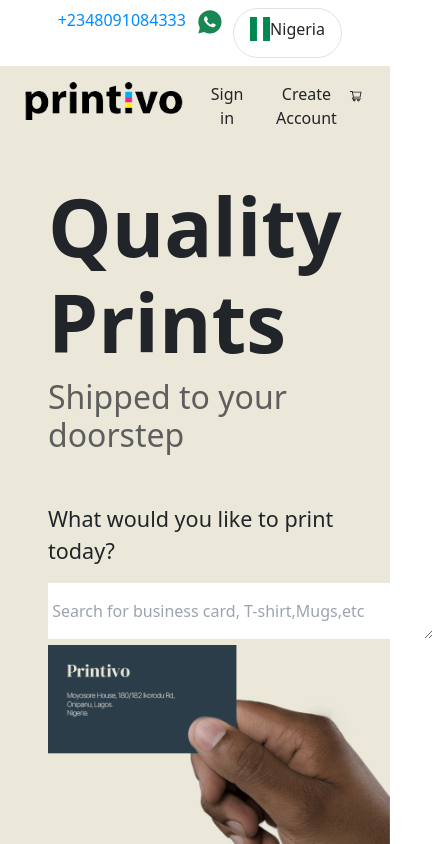
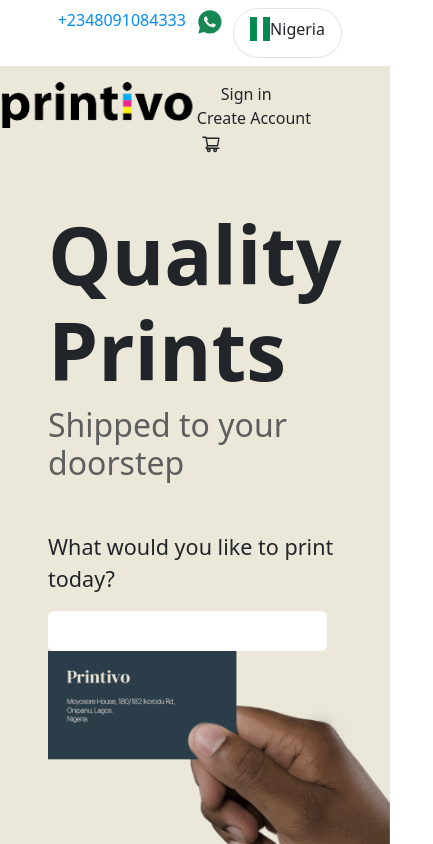
Before and after one commit to olayiwola2288/printvol, a React (Vite) app: page / in a window 390 px wide. Shown: the top 844 px of the page, 433 px wide, since content can reach past the window. Built offline with nearby package versions, Linux system fonts and the light colour scheme.

Commit message:
making some correction in small screen

```diff
--- a/src/App.jsx
+++ b/src/App.jsx
@@ -1,4 +1,4 @@
-import "./App.css";
+import styles from "../src/Hero/Hero.module.css";
 import Hero from "./Hero/Hero";
 import HeroBody from "./Hero/HeroBody";
 import HeroCarosel from "./Hero/HeroCarosel";
@@ -8,14 +8,14 @@
 
 function App() {
   return (
-    <>
+    <div className={styles.body}>
       <NavBar />
       <Hero />
       <HeroBody />
       <HeroCarosel />
       <Card />
       <Custormer />
-    </>
+    </div>
   );
 }
 
--- a/src/Hero/Hero.jsx
+++ b/src/Hero/Hero.jsx
@@ -1,12 +1,13 @@
 import styles from "./Hero.module.css";
+import img from "../../src/assets/printivo-removebg-preview.png";
 import { AiOutlineShoppingCart } from "react-icons/ai";
 function Hero() {
   return (
     <div className={styles.back}>
-      <div className="d-flex justify-content-between mx-4 pt-3">
+      <div className="d-flex justify-content-between mx- pt-3">
         <div>
           <img
-            src="./src/assets/printivo-removebg-preview.png"
+            src={img}
             alt=""
             className="pt-"
           />
@@ -17,7 +18,7 @@
           <p className="d-none d-md-inline-block ">Merch Store</p>
           <p className="d-none d-md-inline-block ">Marketplace</p>
         </div>
-        <div className="d-flex">
+        <div className="lg-d-flex">
           <button className="mx-4 border border-0  bg-transparent">
             Sign in
           </button>
--- a/src/Hero/Hero.module.css
+++ b/src/Hero/Hero.module.css
@@ -18,3 +18,6 @@
 .caro {
   background-color: #f3b1cd;
 }
+.body{
+    overflow-x: hidden;
+}
--- a/src/Hero/HeroBody.jsx
+++ b/src/Hero/HeroBody.jsx
@@ -1,4 +1,5 @@
 import styles from "./Hero.module.css";
+import img from "../../src/assets/Card3_n9kqin.png";
 
 function HeroBody() {
   return (
@@ -12,21 +13,18 @@
             Shipped to your doorstep
           </h4>
           <p className="mt-5 fs-4">What would you like to print today?</p>
-          <textarea
+          {/* <textarea
             name=""
             id=""
             cols="40"
             rows="1"
             placeholder=" Search for business card, T-shirt,Mugs,etc"
             className={` py-3 `}
-          ></textarea>
+          ></textarea> */}
+          <input type="search" className=" py-2 px-4 rounded" />
         </div>
         <div>
-          <img
-            src="./src/assets/Card3_n9kqin.png"
-            alt=""
-            className={styles.image}
-          />
+          <img src={img} alt="" className={styles.image} />
         </div>
       </div>
     </div>
```
